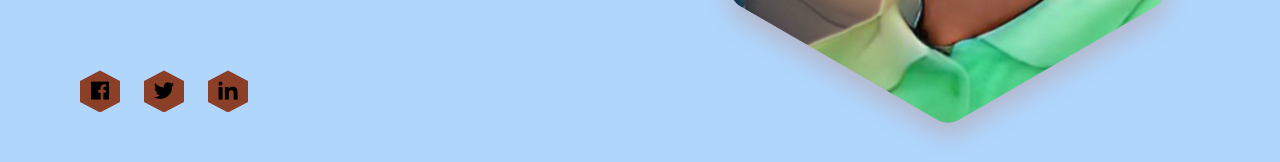
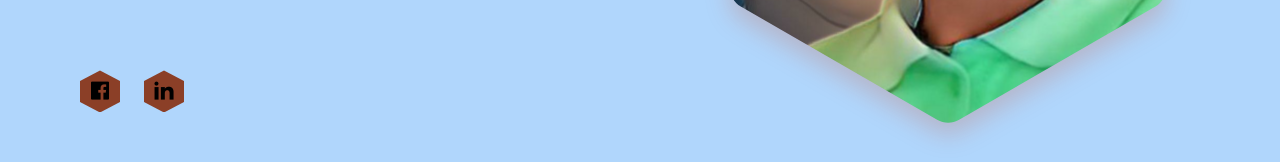
Before and after one commit to Cedrickkouek/Group3ProjetMrSalla20232024, a plain HTML site: page index.html in a window 1280 px wide. Shown: the part 559-721 px from the top of the page. Drawn offline with nearby package versions, Linux system fonts and the light colour scheme.

Commit message:
Add files via upload

```diff
--- a/index.html
+++ b/index.html
@@ -87,11 +87,7 @@
                             <i class="ri-facebook-box-fill"></i>
                         </a>
 
-                        <a href="#" target="_blank" class="home__social-link">
-                            <i class="ri-twitter-fill"></i>
-                        </a>
-
-                        <a href="#" target="_blank"
+                        <a href="https://www.linkedin.com/in/charles-martial-salla-51366728?originalSubdomain=cm" target="_blank"
                             class="home__social-link">
                             <i class="ri-linkedin-fill"></i>
                         </a>
```
